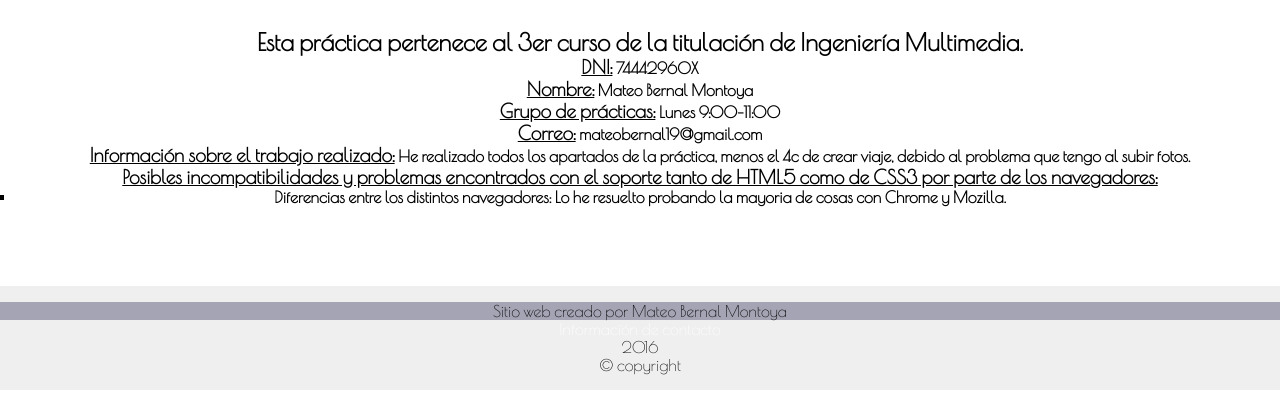
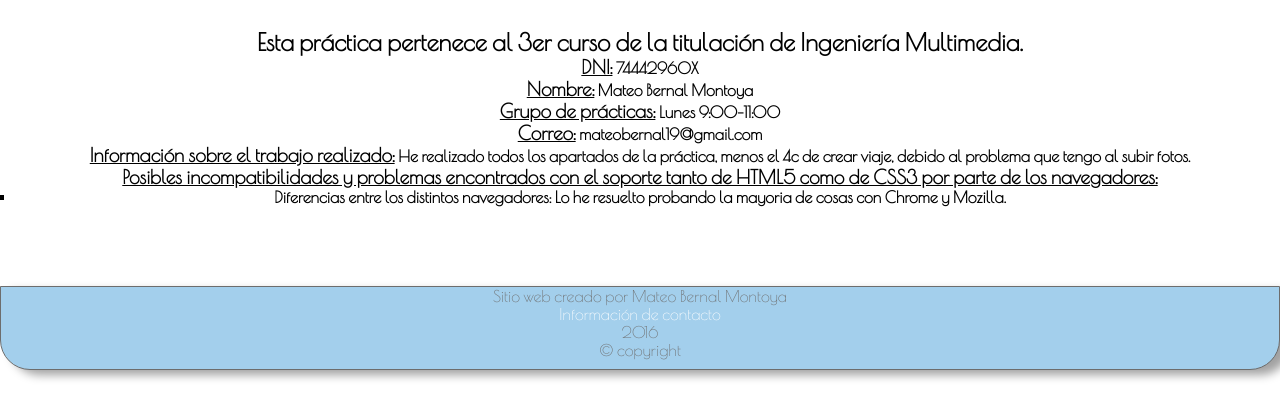
Before and after one commit to Crondul/practica3, a PHP site: page /acerca.html in a window 1280 px wide. Shown: the part 383-800 px from the top of the page. Run offline with PHP 8.4, Linux system fonts and the light colour scheme.

Commit message:
cambio estilo footer

```diff
--- a/practica3/css/style.css
+++ b/practica3/css/style.css
@@ -62,18 +62,29 @@ fieldset{
     border: transparent;
     margin-top: 5em;
 }
-footer{
-    position:static;
-    left: 0;
-    bottom: 0;
-    width: 100%;
-    background-color: #efefef;
-    margin-top: 5em;
-    padding: 1em 0 1em 0;
+
+/* Pie de página */
+
+footer {
+  box-shadow: 10px 5px 10px 0px rgba(0,0,0,0.37);
+  background-color: #A3CFEC;
+    clear : both;
+    color : #6D6D6D;
+    text-align : center;
+    padding-bottom: 10px;
+  border: 1px solid #6D6D6D;
+  border-radius: 0 0 30px 30px;
 }
-footer>ul>li:first-child{
-    background-color: #A4A4B4;
+
+footer a{
+  text-decoration: none;
 }
+
+footer a:hover{
+  text-decoration: underline;
+}
+
+
 h1 {
     font-size: 2em;
     color: #283035;
```
